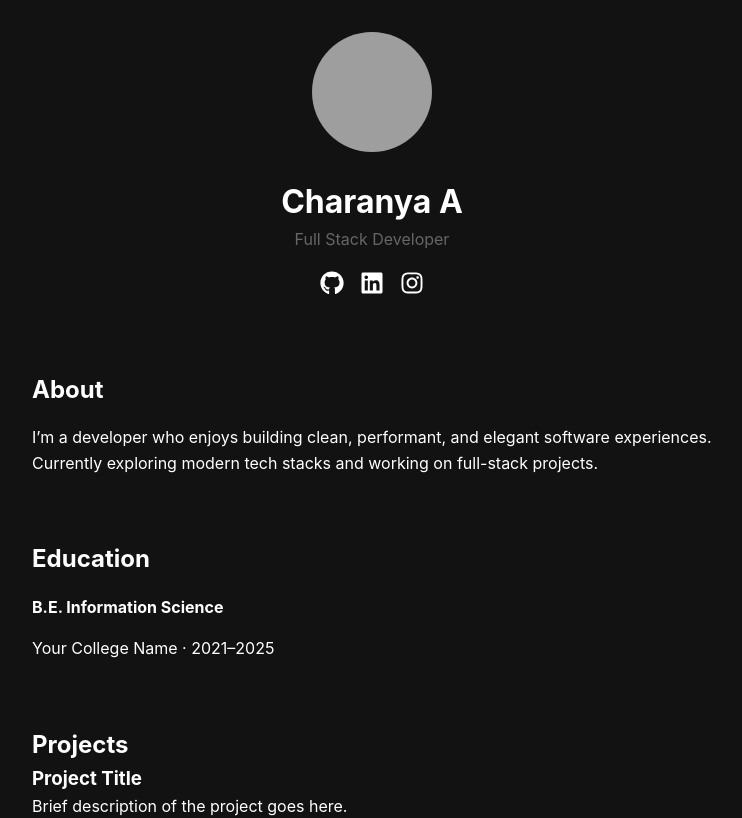
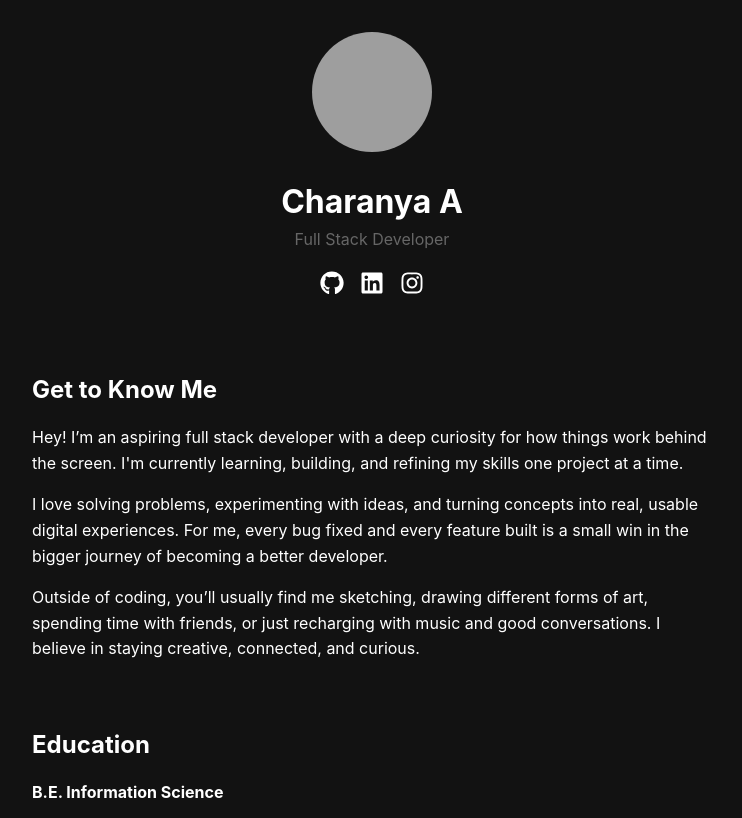
Before and after one commit to Charanya-A/Portfolio, a React (Vite) app: page / in a window 1280 px wide. Shown: the top 818 px of the page, without its empty margins (268-1010 px from the left). Built offline with nearby package versions, Linux system fonts and the light colour scheme; grey boxes are pictures that could not be loaded.

Commit message:
feat: update About section with personal introduction and interests

```diff
--- a/src/components/About.tsx
+++ b/src/components/About.tsx
@@ -3,10 +3,15 @@ import React from 'react';
 const About: React.FC = () => {
   return (
     <section>
-      <h2>About</h2>
+      <h2>Get to Know Me</h2>
       <p>
-        I’m a developer who enjoys building clean, performant, and elegant software experiences.
-        Currently exploring modern tech stacks and working on full-stack projects.
+      Hey! I’m an aspiring full stack developer with a deep curiosity for how things work behind the screen. I'm currently learning, building, and refining my skills one project at a time.
+      </p>
+      <p>
+      I love solving problems, experimenting with ideas, and turning concepts into real, usable digital experiences. For me, every bug fixed and every feature built is a small win in the bigger journey of becoming a better developer.
+      </p>
+      <p>
+      Outside of coding, you’ll usually find me sketching, drawing different forms of art, spending time with friends, or just recharging with music and good conversations. I believe in staying creative, connected, and curious.
       </p>
     </section>
   );
```
